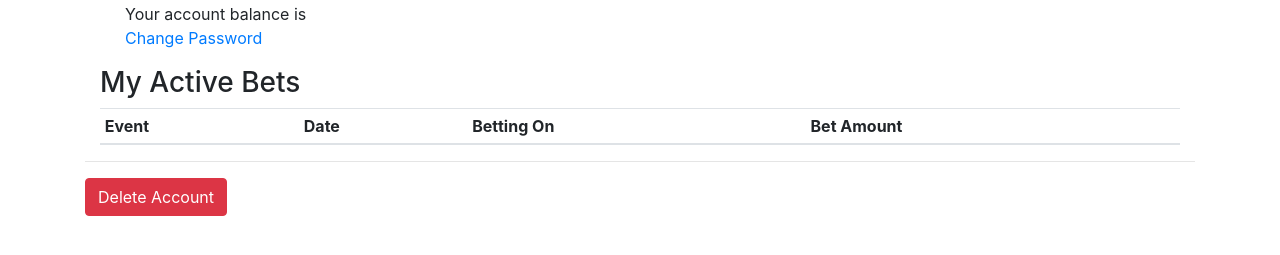
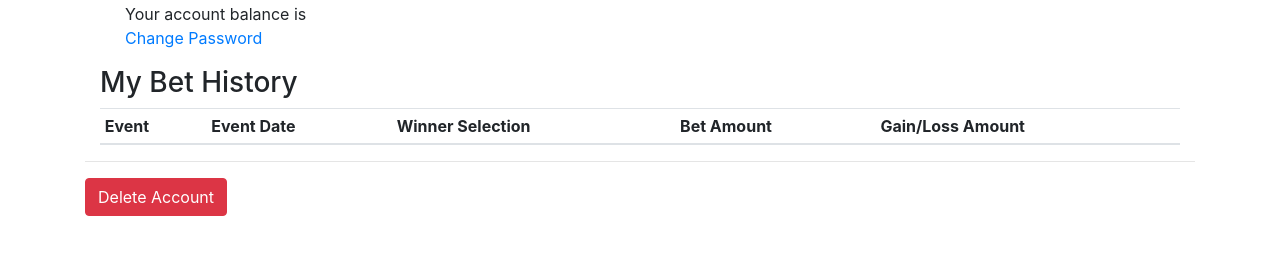
Before and after one commit to cmyk505/better-bets, a Flask app: template templates/account.html in a window 1280 px wide. Shown: the part 172-427 px from the top of the page. Run offline with Flask 2, Linux system fonts and the light colour scheme; the template is opened without the code that fills it: values that come from a table or form of the project are taken from there, others are empty; some libraries are stand-ins or nearby versions.

Commit message:
still working on bet history

```diff
--- a/app.py
+++ b/app.py
@@ -215,12 +215,17 @@ def account():
             {"user_id": current_user.id},
         )
     )[0].balance
-    # display bet history
-    bets = (
-        Bet.query.filter(
-            Bet.user_id == current_user.id
-        )
-    )
+    # get bet history
+    def row2dict(row):
+        d = {}
+        for column in row.__table__.columns:
+            d[column.name] = str(getattr(row, column.name))
+
+        return d
+    # Todo:  fix this shit
+    for b in Bet.query.filter(Bet.user_id == current_user.id).all():
+        print(row2dict(b))
+    '''
     if bets:
         bets_events = []
         for bet in bets:
@@ -233,7 +238,7 @@ def account():
                     'amount': amount
                 }
             )
-
+    '''
     # if user clicks on the Delete Account button:
     form = DeleteUser()
     if form.validate_on_submit():
@@ -252,7 +257,7 @@ def account():
         flash(f"Account deleted for {email}", 'primary')
         return redirect(url_for("render_home_page"))
     return render_template(
-        "account.html", title="Account", user_balance=user_balance, form=form, bets_events=bets_events
+        "account.html", title="Account", user_balance=user_balance, form=form
     )
 
 
--- a/templates/account.html
+++ b/templates/account.html
@@ -16,15 +16,17 @@
 
     <!-- Active bets table -->
     <div class="container">
-        <h3>My Active Bets</h3>
+        <h3>My Bet History</h3>
         <table id="activeBets" class="table table-sm table-striped">
             <thead>
                 <tr>
                     <th>Event</th>
-                    <th>Date</th>
-                    <th>Betting On</th>
+                    <th>Event Date</th>
+                    <th>Winner Selection</th>
                     <th>Bet Amount</th>
+                    <th>Gain/Loss Amount</th>
                 </tr>
+            <!-- Todo: display shit for each row of current user's bets -->
             </thead>
             <tbody>
 
```
